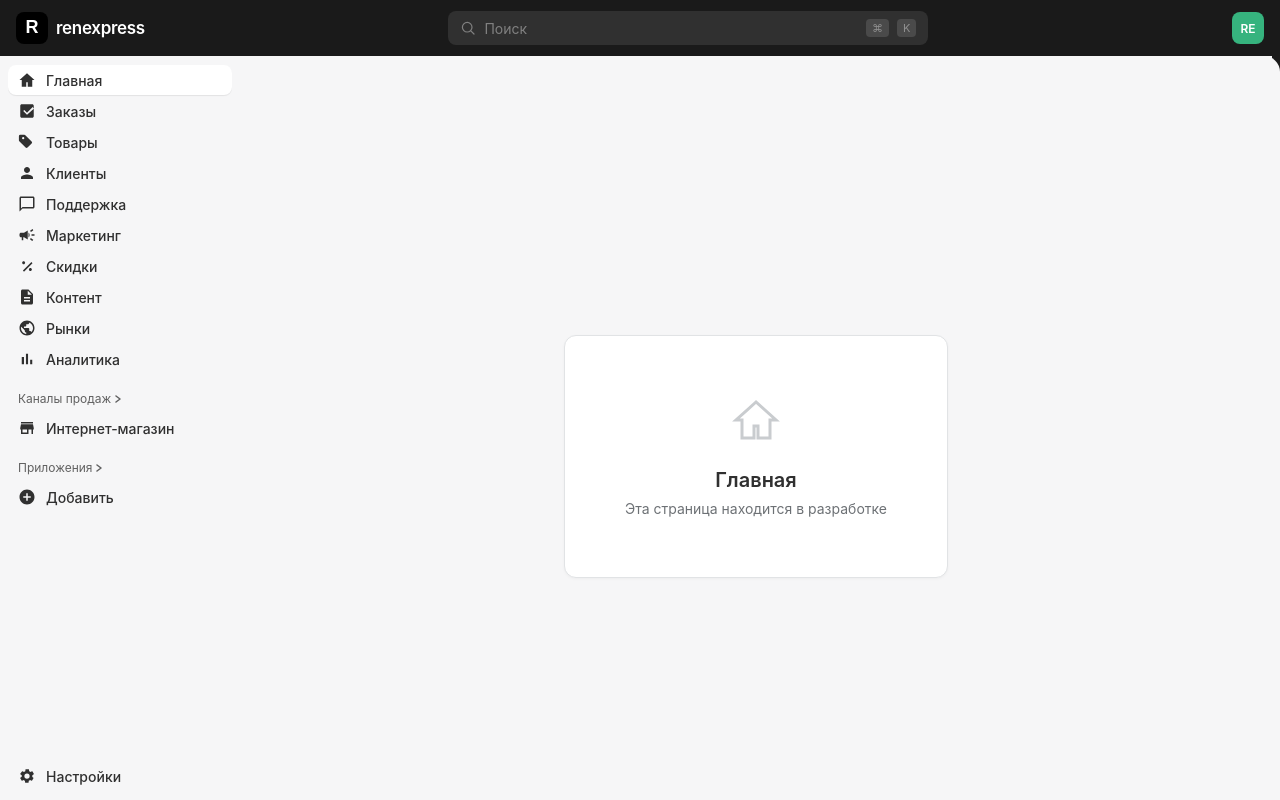
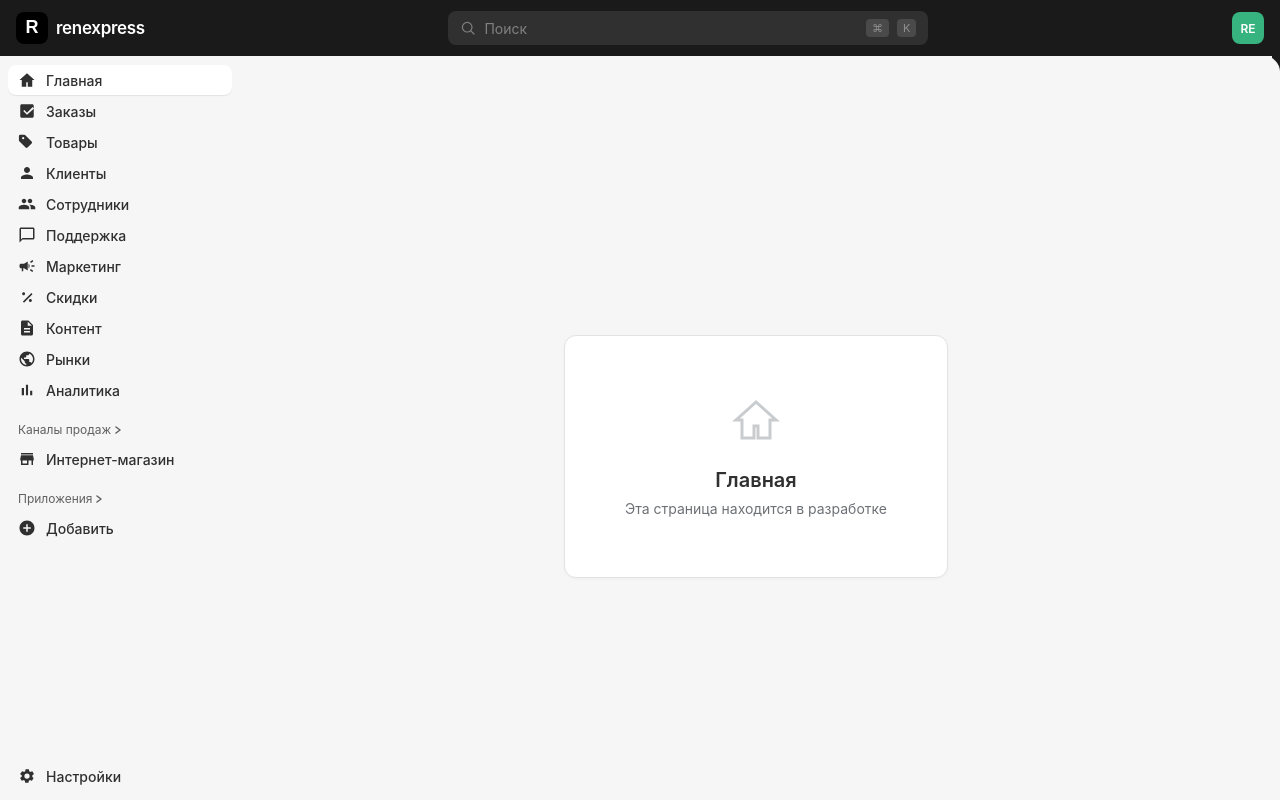
Before and after one commit to renexpress/frontend-vercel, a React (Create React App) app: page / in a window 1280 px wide. Built offline with nearby package versions, Linux system fonts and the light colour scheme; sample sign-in values are in the browser's storage.

Commit message:
added in sidebar employee page

```diff
--- a/src/components/Layout.js
+++ b/src/components/Layout.js
@@ -93,6 +93,11 @@ function Layout({ children, setIsAuthenticated }) {
         <path d="M19.1 12.9a7 7 0 000-1.8l1.9-1.5c.2-.1.2-.4.1-.6l-1.8-3.1c-.1-.2-.4-.3-.6-.2l-2.2.9a7 7 0 00-1.6-.9l-.3-2.4c0-.2-.3-.4-.5-.4h-3.6c-.3 0-.5.2-.5.4l-.3 2.4c-.6.2-1.1.5-1.6.9l-2.2-.9c-.2-.1-.5 0-.6.2L3 9c-.1.2-.1.5.1.6l1.9 1.5a7 7 0 000 1.8l-1.9 1.5c-.2.1-.2.4-.1.6l1.8 3.1c.1.2.4.3.6.2l2.2-.9c.5.4 1 .7 1.6.9l.3 2.4c0 .2.3.4.5.4h3.6c.3 0 .5-.2.5-.4l.3-2.4c.6-.2 1.1-.5 1.6-.9l2.2.9c.2.1.5 0 .6-.2l1.8-3.1c.1-.2.1-.5-.1-.6l-1.9-1.5zM12 15.5a3.5 3.5 0 110-7 3.5 3.5 0 010 7z"/>
       </svg>
     ),
+    employees: (
+      <svg width="18" height="18" viewBox="0 0 24 24" fill={c}>
+        <path d="M16 11c1.66 0 2.99-1.34 2.99-3S17.66 5 16 5c-1.66 0-3 1.34-3 3s1.34 3 3 3zm-8 0c1.66 0 2.99-1.34 2.99-3S9.66 5 8 5C6.34 5 5 6.34 5 8s1.34 3 3 3zm0 2c-2.33 0-7 1.17-7 3.5V19h14v-2.5c0-2.33-4.67-3.5-7-3.5zm8 0c-.29 0-.62.02-.97.05 1.16.84 1.97 1.97 1.97 3.45V19h6v-2.5c0-2.33-4.67-3.5-7-3.5z"/>
+      </svg>
+    ),
   };
 
   const items = [
@@ -100,6 +105,7 @@ function Layout({ children, setIsAuthenticated }) {
     { id: 'orders', path: '/orders', label: 'Заказы', icon: 'orders', subs: [{ label: 'Пошив заказы', path: '/poshiv-orders', icon: 'scissors' }] },
     { id: 'products', path: '/products', label: 'Товары', icon: 'products', subs: [{ label: 'Черновики', path: '/products/drafts', icon: 'draft' }, { label: 'Товары пользователей', path: '/user-products', icon: 'users' }] },
     { id: 'customers', path: '/clients', label: 'Клиенты', icon: 'customers' },
+    { id: 'employees', path: '/employees', label: 'Сотрудники', icon: 'employees' },
     { id: 'support', path: '/support', label: 'Поддержка', icon: 'support' },
     { id: 'marketing', path: '/marketing', label: 'Маркетинг', icon: 'marketing' },
     { id: 'discounts', path: '/discounts', label: 'Скидки', icon: 'discounts' },
```
